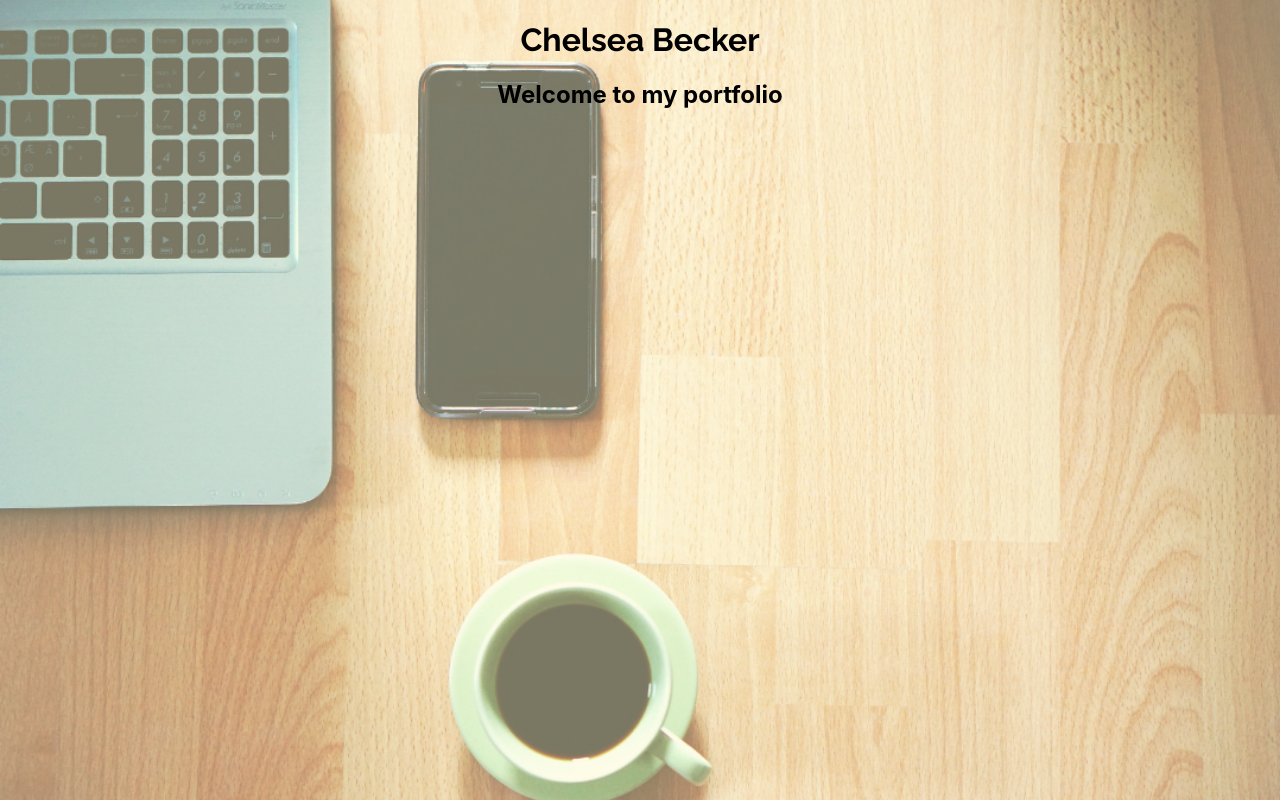
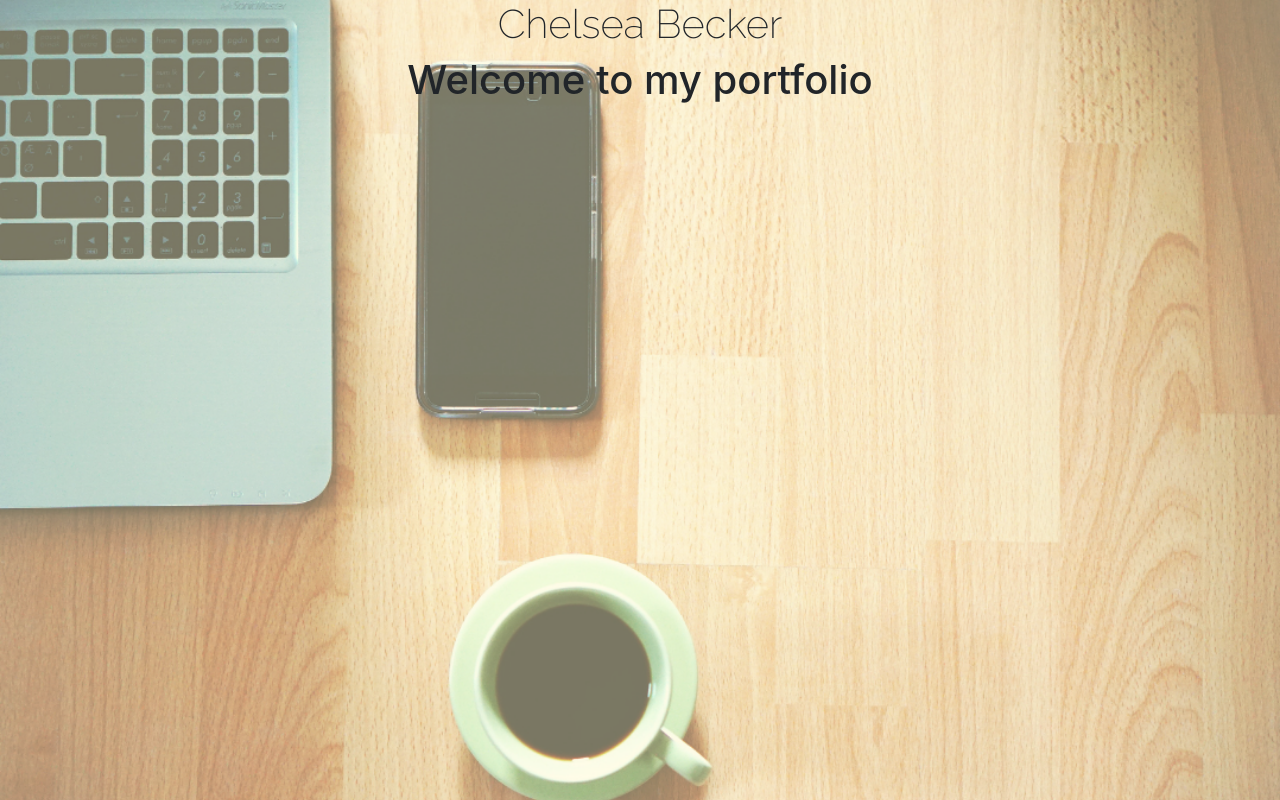
Before and after one commit to cschweig2/PortfolioPage, a React app: page public/index.html in a window 1280 px wide. Built offline with nearby package versions, Linux system fonts and the light colour scheme.

Commit message:
add bootstrap

```diff
--- a/public/index.html
+++ b/public/index.html
@@ -2,42 +2,16 @@
 <html lang="en">
   <head>
     <meta charset="utf-8" />
-    <link rel="icon" href="%PUBLIC_URL%/favicon.ico" />
     <meta name="viewport" content="width=device-width, initial-scale=1" />
-    <meta name="theme-color" content="#000000" />
-    <meta
-      name="description"
-      content="Web site created using create-react-app"
-    />
+    <link rel="icon" href="%PUBLIC_URL%/icon.ico" />
+    <link rel="stylesheet" href="https://maxcdn.bootstrapcdn.com/bootstrap/4.0.0/css/bootstrap.min.css" integrity="sha384-Gn5384xqQ1aoWXA+058RXPxPg6fy4IWvTNh0E263XmFcJlSAwiGgFAW/dAiS6JXm" crossorigin="anonymous">
+    <link rel="stylesheet" href="src/app.css">
     <link rel="apple-touch-icon" href="%PUBLIC_URL%/logo192.png" />
-    <!--
-      manifest.json provides metadata used when your web app is installed on a
-      user's mobile device or desktop. See https://developers.google.com/web/fundamentals/web-app-manifest/
-    -->
     <link rel="manifest" href="%PUBLIC_URL%/manifest.json" />
-    <!--
-      Notice the use of %PUBLIC_URL% in the tags above.
-      It will be replaced with the URL of the `public` folder during the build.
-      Only files inside the `public` folder can be referenced from the HTML.
-
-      Unlike "/favicon.ico" or "favicon.ico", "%PUBLIC_URL%/favicon.ico" will
-      work correctly both with client-side routing and a non-root public URL.
-      Learn how to configure a non-root public URL by running `npm run build`.
-    -->
     <title>Portfolio Page</title>
   </head>
   <body>
     <noscript>You need to enable JavaScript to run this app.</noscript>
     <div id="root"></div>
-    <!--
-      This HTML file is a template.
-      If you open it directly in the browser, you will see an empty page.
-
-      You can add webfonts, meta tags, or analytics to this file.
-      The build step will place the bundled scripts into the <body> tag.
-
-      To begin the development, run `npm start` or `yarn start`.
-      To create a production bundle, use `npm run build` or `yarn build`.
-    -->
   </body>
 </html>
```
